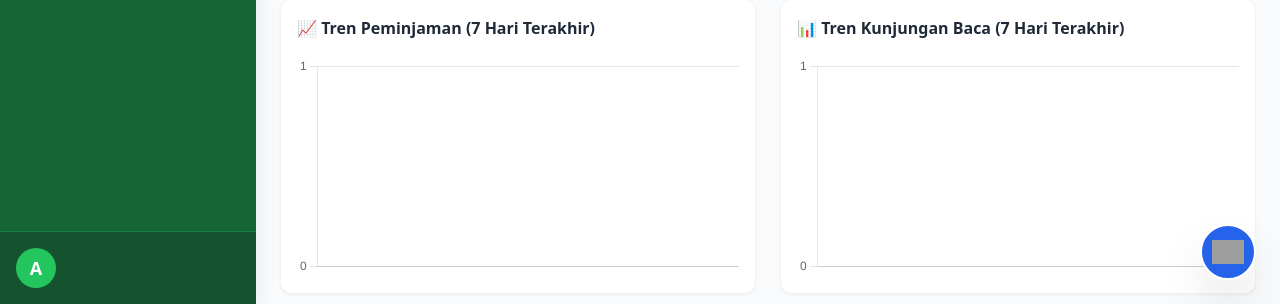
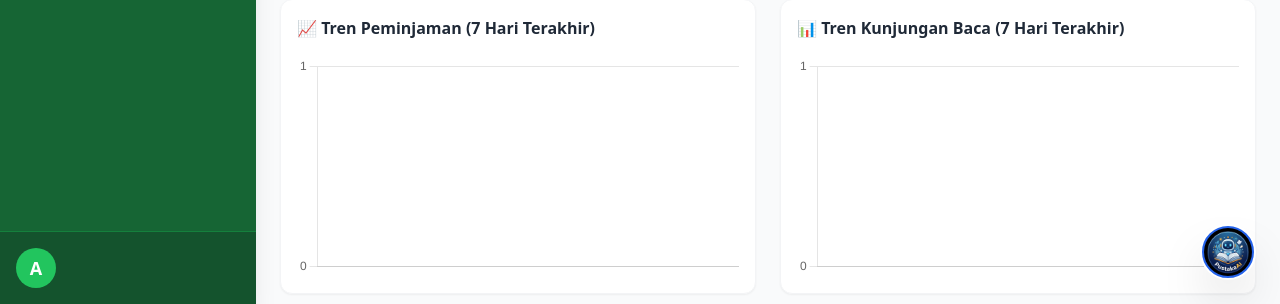
Before and after one commit to faidilaqiel/perpustakaan-sdn-pengampon3, a Laravel app: page /kepsek/laporan in a window 1280 px wide. Shown: the part 496-800 px from the top of the page. Run offline with Laravel 12, Linux system fonts and the light colour scheme; data comes from the database, SQL or seed files in the repository; data that the repository does not hold is empty; some libraries are stand-ins or nearby versions; grey boxes are pictures that could not be loaded.

Commit message:
feat: perbarui avatar PustakaAI sesuai logo robot membaca buku

```diff
--- a/resources/views/partials/botpress-script.blade.php
+++ b/resources/views/partials/botpress-script.blade.php
@@ -15,8 +15,8 @@
 @endphp
 
 <!-- Floating Toggle Button di Pojok Kanan Bawah -->
-<div id="pustakaai-toggle" onclick="togglePustakaAIChat()" class="fixed bottom-6 right-6 z-50 cursor-pointer transition transform hover:scale-110 shadow-2xl rounded-full bg-blue-600 flex items-center justify-center w-14 h-14 border-2 border-white">
-    <img src="https://cdn-icons-png.flaticon.com/512/4712/4712109.png" alt="PustakaAI" class="w-8 h-8 object-contain">
+<div id="pustakaai-toggle" onclick="togglePustakaAIChat()" class="fixed bottom-6 right-6 z-50 cursor-pointer transition transform hover:scale-110 shadow-2xl rounded-full bg-blue-600 flex items-center justify-center w-14 h-14 border-2 border-white overflow-hidden p-0.5">
+    <img src="{{ asset('images/pustakaai-avatar.png') }}" alt="PustakaAI" class="w-full h-full object-cover rounded-full">
 </div>
 
 <!-- Modal Jendela Chatbot (Tampilan Sama Persis Seperti Sebelumnya) -->
@@ -28,8 +28,8 @@
             <button onclick="kembaliKeMenuAwal()" class="text-gray-400 hover:text-gray-600 p-1" title="Kembali ke Menu Awal">
                 <i class="fas fa-chevron-left text-sm"></i>
             </button>
-            <div class="w-9 h-9 rounded-full bg-blue-50 border border-blue-200 flex items-center justify-center p-1">
-                <img src="https://cdn-icons-png.flaticon.com/512/4712/4712109.png" class="w-7 h-7">
+            <div class="w-9 h-9 rounded-full bg-blue-50 border border-blue-200 flex items-center justify-center overflow-hidden">
+                <img src="{{ asset('images/pustakaai-avatar.png') }}" class="w-full h-full object-cover">
             </div>
             <div>
                 <h4 class="font-bold text-sm text-gray-800 leading-tight">PustakaAI</h4>
@@ -103,8 +103,8 @@
 
         <!-- Loading Indicator ("PustakaAI sedang mengetik...") -->
         <div id="chat-loading" class="hidden flex items-center gap-2 text-gray-400 text-xs italic">
-            <div class="w-6 h-6 rounded-full bg-blue-50 flex items-center justify-center">
-                <img src="https://cdn-icons-png.flaticon.com/512/4712/4712109.png" class="w-4 h-4">
+            <div class="w-6 h-6 rounded-full bg-blue-50 flex items-center justify-center overflow-hidden border border-blue-200">
+                <img src="{{ asset('images/pustakaai-avatar.png') }}" class="w-full h-full object-cover">
             </div>
             <div class="bg-gray-100 px-3.5 py-1.5 rounded-full flex items-center gap-1.5 shadow-xs">
                 <span class="w-1.5 h-1.5 bg-blue-500 rounded-full animate-bounce"></span>
@@ -255,8 +255,8 @@
 
         const formatted = formatMarkdown(teks);
         bubble.innerHTML = `
-            <div class="w-6 h-6 rounded-full bg-blue-50 flex items-center justify-center shrink-0 mt-0.5">
-                <img src="https://cdn-icons-png.flaticon.com/512/4712/4712109.png" class="w-4 h-4">
+            <div class="w-6 h-6 rounded-full bg-blue-50 flex items-center justify-center shrink-0 mt-0.5 overflow-hidden border border-blue-200">
+                <img src="{{ asset('images/pustakaai-avatar.png') }}" class="w-full h-full object-cover">
             </div>
             <div class="bg-white border border-gray-100 text-gray-800 text-xs px-3.5 py-2.5 rounded-2xl rounded-tl-xs max-w-[85%] shadow-xs leading-relaxed break-words">
                 ${formatted}
```
Also changed, not shown: public/images/pustakaai-avatar.png (added).
